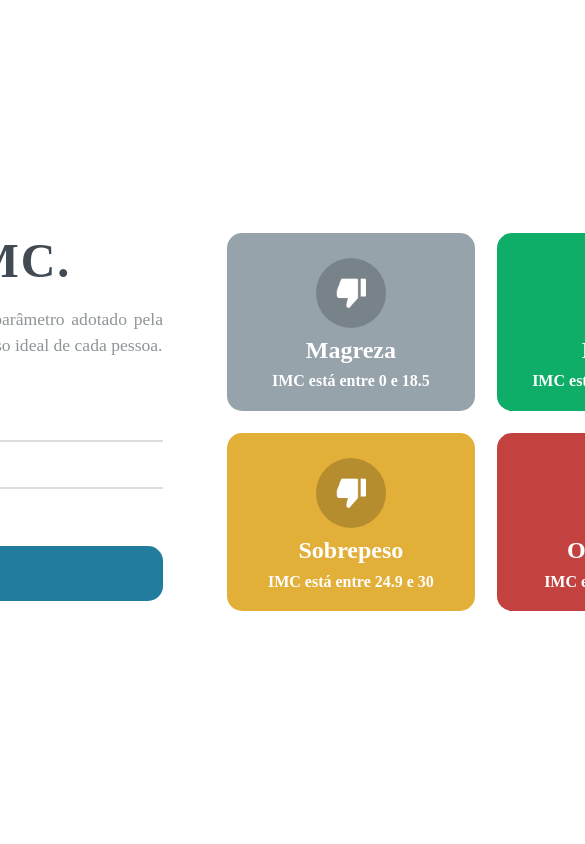
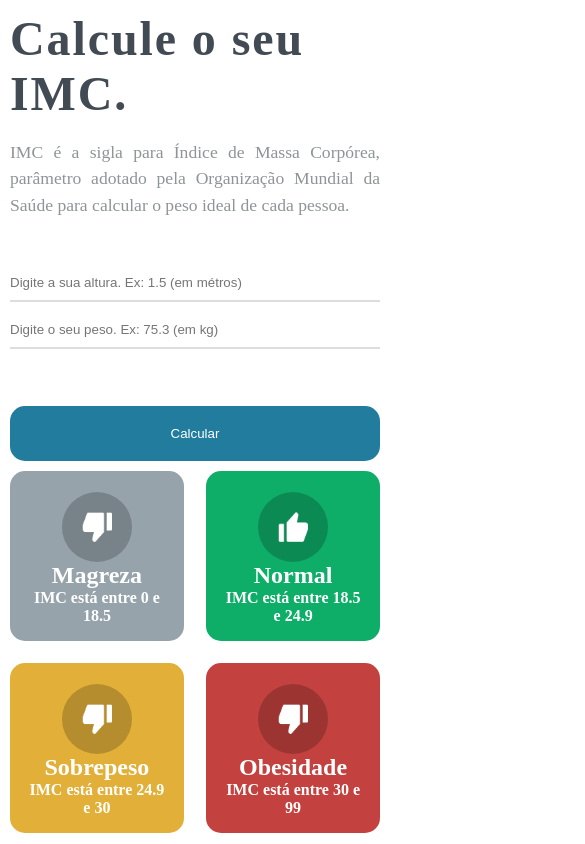
Before and after one commit to gabrielneoob/imc-calculator, a React (Vite) app: page / in a window 390 px wide. Shown: the top 844 px of the page, 585 px wide, since content can reach past the window. Built offline with nearby package versions, Linux system fonts and the light colour scheme.

Commit message:
responsive

```diff
--- a/src/App.css
+++ b/src/App.css
@@ -31,7 +31,7 @@ img {
 
 .left-side {
   display: grid;
-  width:800px;
+  max-width: 800px;
   gap: 10px;
   flex: 1;
 }
@@ -48,10 +48,3 @@ img {
   margin-bottom: 2rem;
   text-align:justify;
 }
-
-.right-side {
-  flex: 1;
-  display:  grid;
-  grid-template-columns: repeat(2, 1fr);
-  gap: 1.4rem;
-}
--- a/src/App.tsx
+++ b/src/App.tsx
@@ -5,6 +5,7 @@ import Input from './components/input'
 import Button from './components/button'
 import Card from './components/card'
 import { Imc, imcHelper } from './helpers'
+import arrow from './assets/imgs/leftarrow.png'
 import './App.css'
 
 const gridStyle = {
@@ -100,6 +101,14 @@ function App() {
           imgPath={card.img}
           imcLevel={card.title}
           onlyCard>
+            <Button disabled={false} opacity={false} onClick={() => {
+              setHeight(0)
+              setWeight(0)
+              setCard(null)
+            }}>
+              {window.innerWidth < 750 ? 'VOLTAR' : <img src={arrow} alt="" height='30px' width="30px"/>}
+
+            </Button>
             </Card>}
         </div>
       </Container>
--- a/src/components/card/card.tsx
+++ b/src/components/card/card.tsx
@@ -19,17 +19,13 @@ type Props = {
 const Card = ({imgPath,bgColor, imcLevel, imcArr, children, imcValue, onlyCard}:Props) => {
   return (
     <C.CardWrapper imgPath={imgPath} bgColor={bgColor} onlyCard={onlyCard}>
-      {children}
       <div>
         <img src={imgPath === "up" ? upImg : downImg} alt="" width="30px"  height='30px'/>
       </div>
       <h2>{imcLevel}</h2>
       {imcValue && <span style={{fontWeight: 'normal', marginBottom: '1.5rem'}}>Seu IMC é de {imcValue} kg/m</span>}
       <span>IMC está entre {imcArr[0]} e {imcArr[1]}</span>
-      {imcValue && <Button disabled={false} opacity={false} onClick={() => {
-
-      }}>sair</Button>}
-
+      {children}
     </C.CardWrapper>
   )
 }
--- a/src/components/card/style.ts
+++ b/src/components/card/style.ts
@@ -12,6 +12,8 @@ const CardWrapper = styled.div<CardProps>`
   background-color: ${props => props.bgColor};
   align-content: ${props => props.onlyCard ? 'center': 'normal'};
   gap: ${props => props.onlyCard ? '1.4rem' : '0'};
+
+  position: relative;
 
   display: grid;
   padding:1.3rem 1rem 1rem 1rem;
@@ -35,7 +37,20 @@ const CardWrapper = styled.div<CardProps>`
     border-radius: 50%;
   }
 
+  button {
+    position: absolute;
+    left: -35px;
+    width: max-content;
+    padding:20px;
+    border-radius: 50%;
+  }
 
+  @media(max-width: 750px) {
+    button {
+      position: initial;
+      justify-self: center;
+    }
+  }
 
 `
 
--- a/src/components/container/style.ts
+++ b/src/components/container/style.ts
@@ -7,7 +7,7 @@ type ContainerProps = {
 
 const ContainerWrapper = styled.div<ContainerProps>`
   display: flex;
-  max-width: 1100px;
+  max-width: 1000px;
   gap:4rem;
   /* display: ${props => props.flex ? 'flex' : 'block'};
   background-color: ${props => props.bg}; */
@@ -19,7 +19,13 @@ const ContainerWrapper = styled.div<ContainerProps>`
       color: #fff;
     }
   } */
+  @media (max-width: 1000px) {
+    margin: 0 10px;
+  }
 
+  @media (max-width: 750px) {
+    display: block;
+  }
 
 `
 
```
